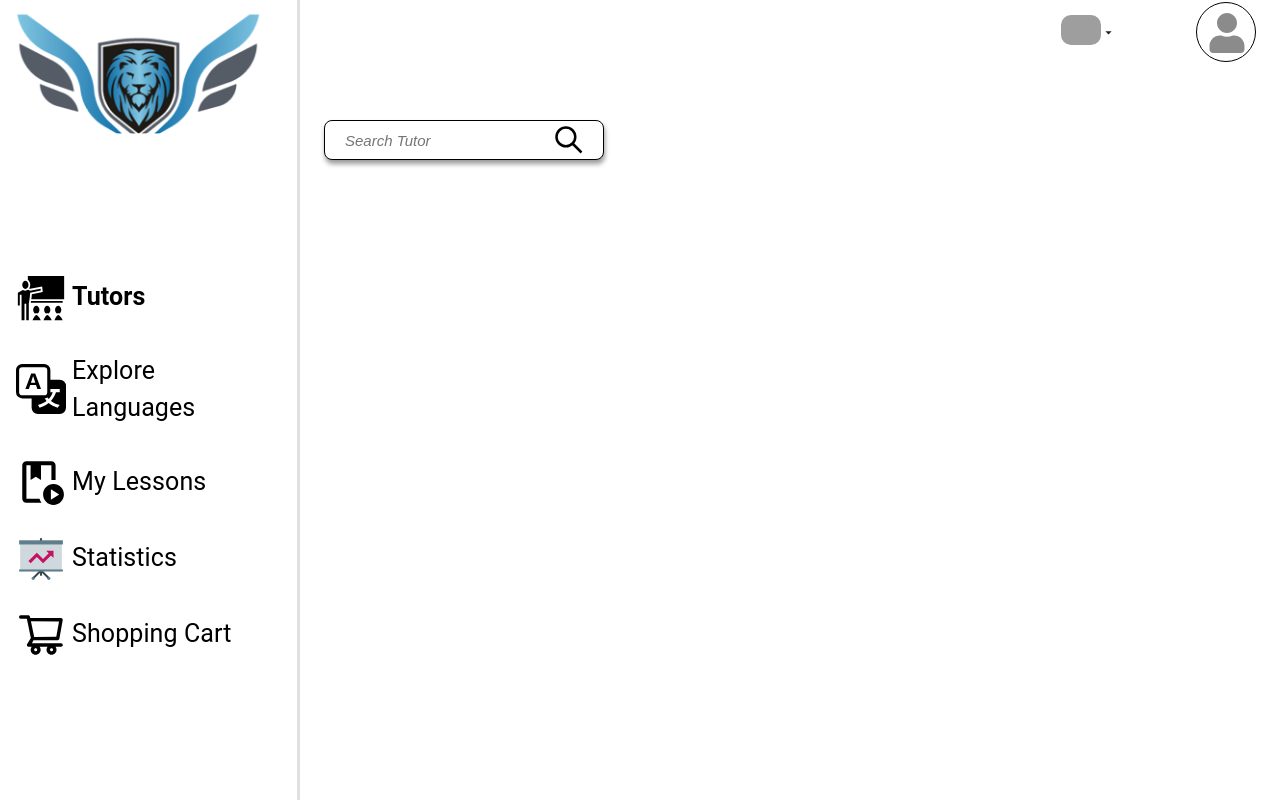
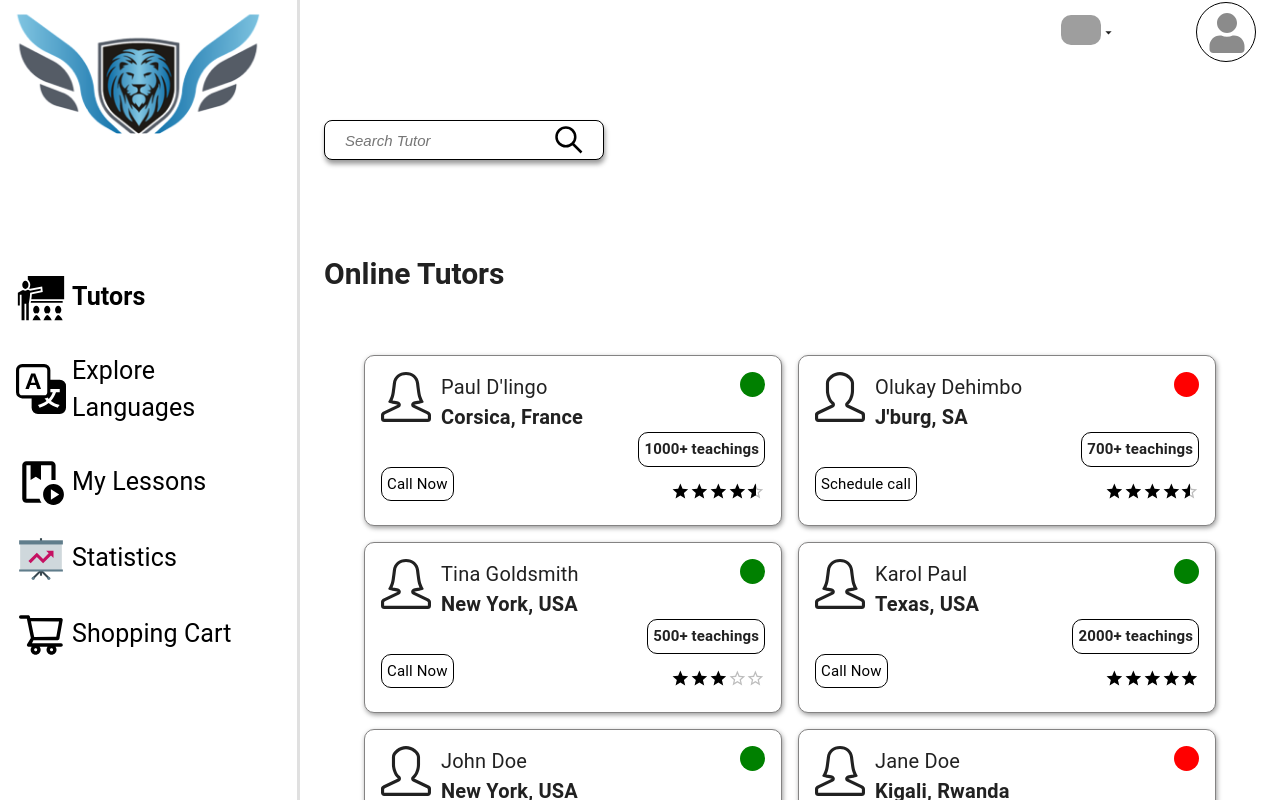
Before and after one commit to BertrandConxy/u-learn, a React (Create React App) app: page / in a window 1280 px wide. Shown: the top 800 px of the page. Built offline with nearby package versions, Linux system fonts and the light colour scheme; grey boxes are pictures that could not be loaded.

Commit message:
Add footer

```diff
--- /dev/null
+++ b/src/components/CardGrid.js
@@ -0,0 +1,75 @@
+import React from 'react';
+import Container from '@mui/material/Container';
+import Grid from '@mui/material/Grid';
+import Card from '@mui/material/Card';
+import CardContent from '@mui/material/CardContent';
+import Typography from '@mui/material/Typography';
+import Toolbar from '@mui/material/Toolbar';
+import Box from '@mui/material/Box';
+import CssBaseline from '@mui/material/CssBaseline';
+import Rating from '@mui/material/Rating';
+import { BsFillCircleFill } from 'react-icons/bs';
+import { SlUser, SlUserFemale } from 'react-icons/sl';
+import data from '../storage/data.json';
+
+const CardGrid = () => (
+  <Container maxWidth="md">
+    <CssBaseline />
+    <Toolbar />
+    <Grid container spacing={2}>
+      {
+            data.map((tutor) => (
+              <Grid item key={tutor.id} xs={12} sm={6} md={6}>
+                <Card className="card">
+                  <CardContent>
+                    <div className="tutor-profile">
+                      <div className="tutor-names">
+                        <Box>
+                          {tutor.gender === 'male' ? <SlUser className="user-icon" /> : <SlUserFemale className="user-icon" />}
+                        </Box>
+                        <div>
+                          <Typography variant="body1" sx={{ fontSize: '2rem' }} component="div">
+                            {tutor.name}
+                          </Typography>
+                          <Typography variant="body1" sx={{ fontSize: '2rem', fontWeight: 'bold' }} component="div">
+                            {tutor.location}
+                          </Typography>
+                        </div>
+                      </div>
+                      <div className="tutor-active">
+                        {tutor.active ? <BsFillCircleFill className="green" /> : <BsFillCircleFill className="red" />}
+                      </div>
+                    </div>
+                    <Box sx={{ display: 'flex', justifyContent: 'end' }}>
+                      <div className="chip">
+                        <Typography variant="body1" sx={{ fontSize: '1.5rem', fontWeight: 'bold' }} component="div">
+                          {tutor.teachings}
+                          + teachings
+                        </Typography>
+                      </div>
+                    </Box>
+                    <Box sx={{ display: 'flex', justifyContent: 'space-between', alignItems: 'flex-end' }}>
+                      <div className="chip">
+                        <Typography variant="body1" sx={{ fontSize: '1.5rem' }} component="div">
+                          <a href="#call" className="link">{tutor.active ? 'Call Now' : 'Schedule call'}</a>
+                        </Typography>
+                      </div>
+                      <Rating name="read-only" precision={0.5} size="large" value={tutor.rating} sx={{ color: 'black' }} readOnly />
+                    </Box>
+                  </CardContent>
+                </Card>
+              </Grid>
+            ))
+        }
+    </Grid>
+    <Box sx={{ display: 'flex', justifyContent: 'center', mt: [2] }}>
+      <Toolbar />
+
+      <Typography variant="body1" sx={{ fontSize: '2rem', fontWeight: 'bold' }} component="div">
+        <a href="#index" className="link">Load More</a>
+      </Typography>
+    </Box>
+  </Container>
+);
+
+export default CardGrid;
--- /dev/null
+++ b/src/components/Footer.js
@@ -0,0 +1,13 @@
+import React from 'react';
+import Box from '@mui/material/Box';
+import Typography from '@mui/material/Typography';
+
+const Footer = () => (
+  <Box sx={{ display: 'flex', justifyContent: 'end' }}>
+    <Typography variant="h5" component="div">
+      Copyright Protected 2022 - Born2Fly
+    </Typography>
+  </Box>
+);
+
+export default Footer;
--- a/src/components/Main.js
+++ b/src/components/Main.js
@@ -1,7 +1,10 @@
 import React from 'react';
 import Box from '@mui/material/Box';
 import Toolbar from '@mui/material/Toolbar';
+import Typography from '@mui/material/Typography';
 import Search from './Search';
+import CardGrid from './CardGrid';
+import Footer from './Footer';
 
 const Main = () => (
   <Box
@@ -12,6 +15,12 @@ const Main = () => (
     <Box sx={{ mt: 4 }}>
       <Search />
     </Box>
+    <Toolbar />
+    <Box sx={{ mt: 4 }}>
+      <Typography variant="h3" sx={{ fontWeight: 'bold' }}>Online Tutors</Typography>
+      <CardGrid />
+    </Box>
+    <Footer />
   </Box>
 );
 
--- a/src/components/Search.js
+++ b/src/components/Search.js
@@ -1,10 +1,8 @@
 import React from 'react';
-import Box from '@mui/material/Box';
 import { GrSearch } from 'react-icons/gr';
 
 const Search = () => (
   <>
-    <Box sx={{ display: 'flex', mt: 2, alignItems: 'center' }}>
     <div className="search-container">
       <input
         className="search-input"
@@ -13,7 +11,6 @@ const Search = () => (
       />
       <GrSearch className="search-icon" />
     </div>
-    </Box>
   </>
 );
 
--- a/src/index.css
+++ b/src/index.css
@@ -93,8 +93,53 @@ body {
   display: none;
 }
 
+.card {
+  border: 1px solid rgb(132, 131, 131);
+  border-radius: 1rem !important;
+  box-shadow: 0.1rem 0.2rem 0.5rem rgba(0, 0, 0, 0.4) !important;
+}
+
+.tutor-profile {
+  display: flex;
+  justify-content: space-between;
+}
+
+.tutor-names {
+  display: flex;
+  gap: 1rem;
+}
+
+.chip {
+  border: 1px solid black;
+  border-radius: 1rem;
+  padding: 0.5rem;
+}
+
+.red {
+  color: red;
+  font-size: 2.5rem;
+}
+
+.green {
+  color: green;
+  font-size: 2.5rem;
+}
+
+.user-icon {
+  font-size: 5rem;
+}
+
+.link {
+  text-decoration: none;
+  color: black;
+}
+
 @media screen and (max-width: 768px) {
   .image-holder {
     width: 30%;
   }
+
+  .search-container {
+    width: 100%;
+  }
 }
```
Lines whose indentation alone changed are shown as unchanged.
